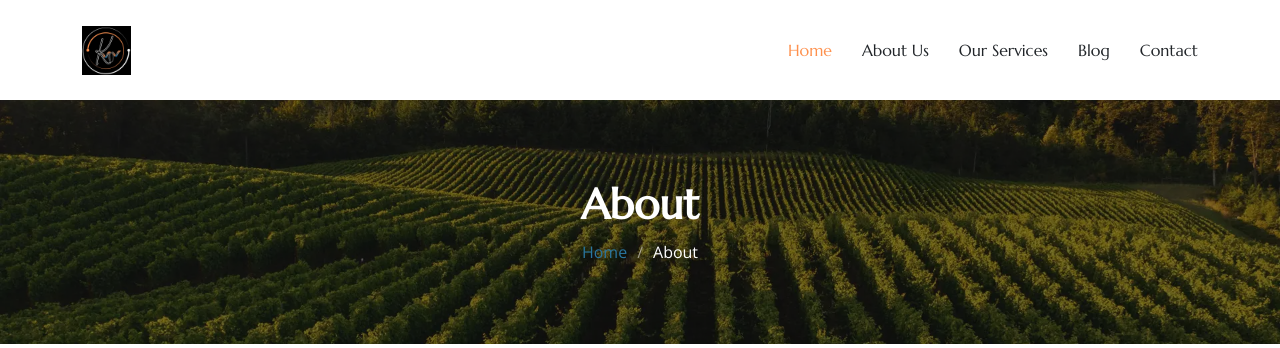
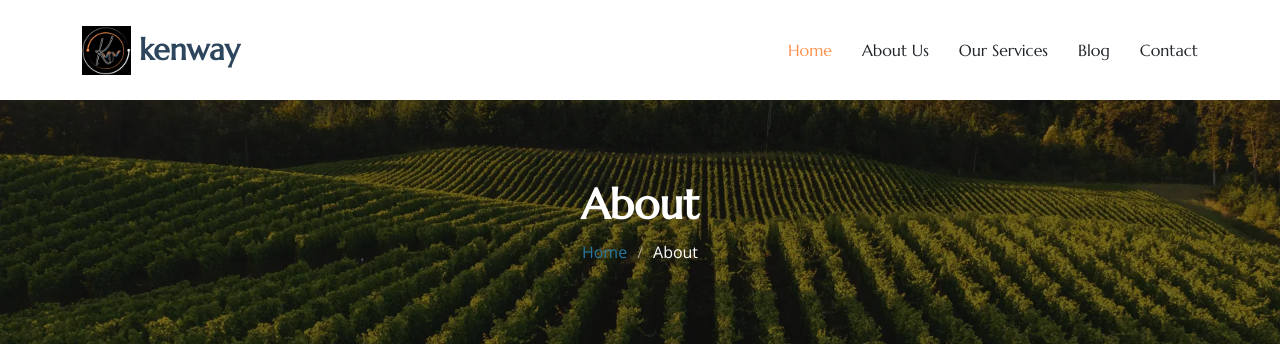
Before and after one commit to ngumikageche/kenway-op, a Flask app: page /about in a window 1280 px wide. Shown: the top 348 px of the page. Run offline with Flask 3, Linux system fonts and the light colour scheme; some libraries are stand-ins or nearby versions.

Commit message:
logo ft name

```diff
--- a/templates/base.html
+++ b/templates/base.html
@@ -61,7 +61,7 @@
       <a href="{{url_for('index')}}" class="logo d-flex align-items-center">
         <!-- Uncomment the line below if you also wish to use an image logo -->
         <img src="static/img/logo.ico" alt="kenway">
-        <!-- <h1 class="sitename">kenway</h1> -->
+        <h1 class="sitename">kenway</h1>
       </a>
 
       <nav id="navmenu" class="navmenu">
```
